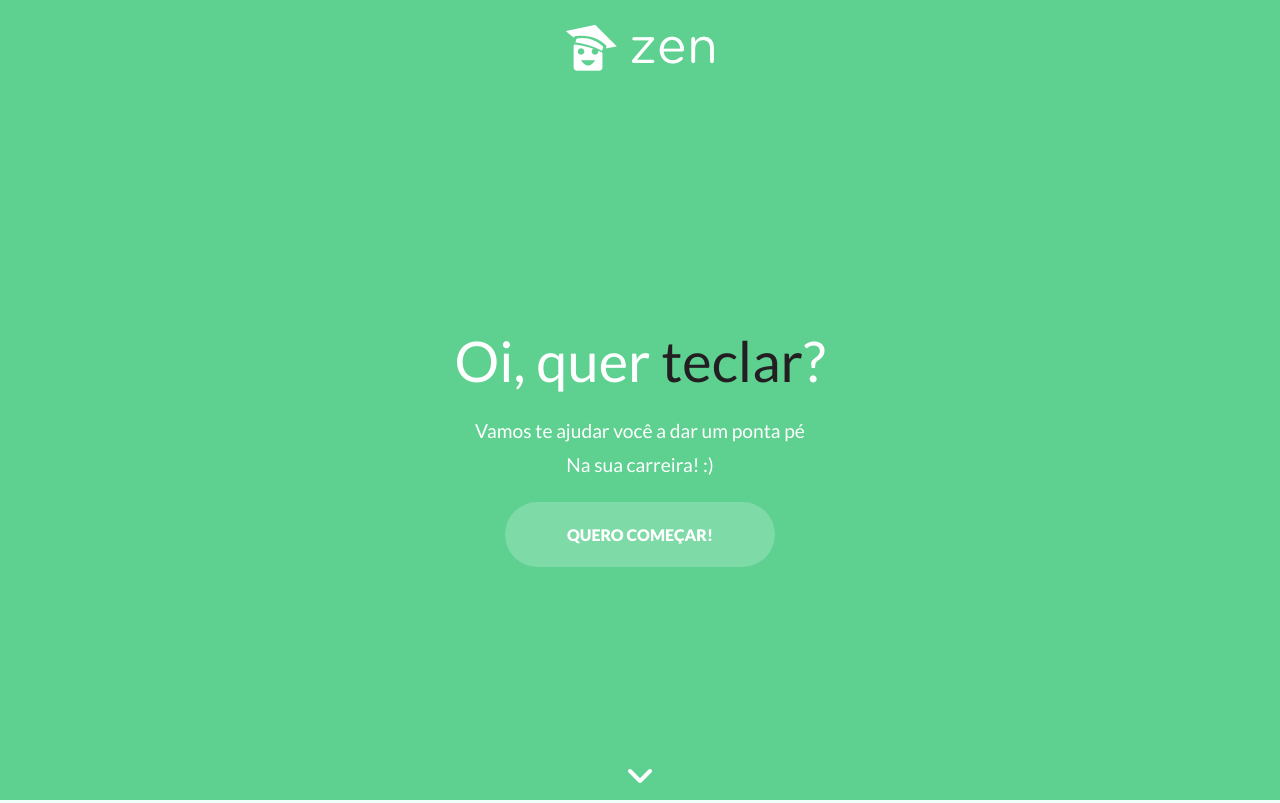
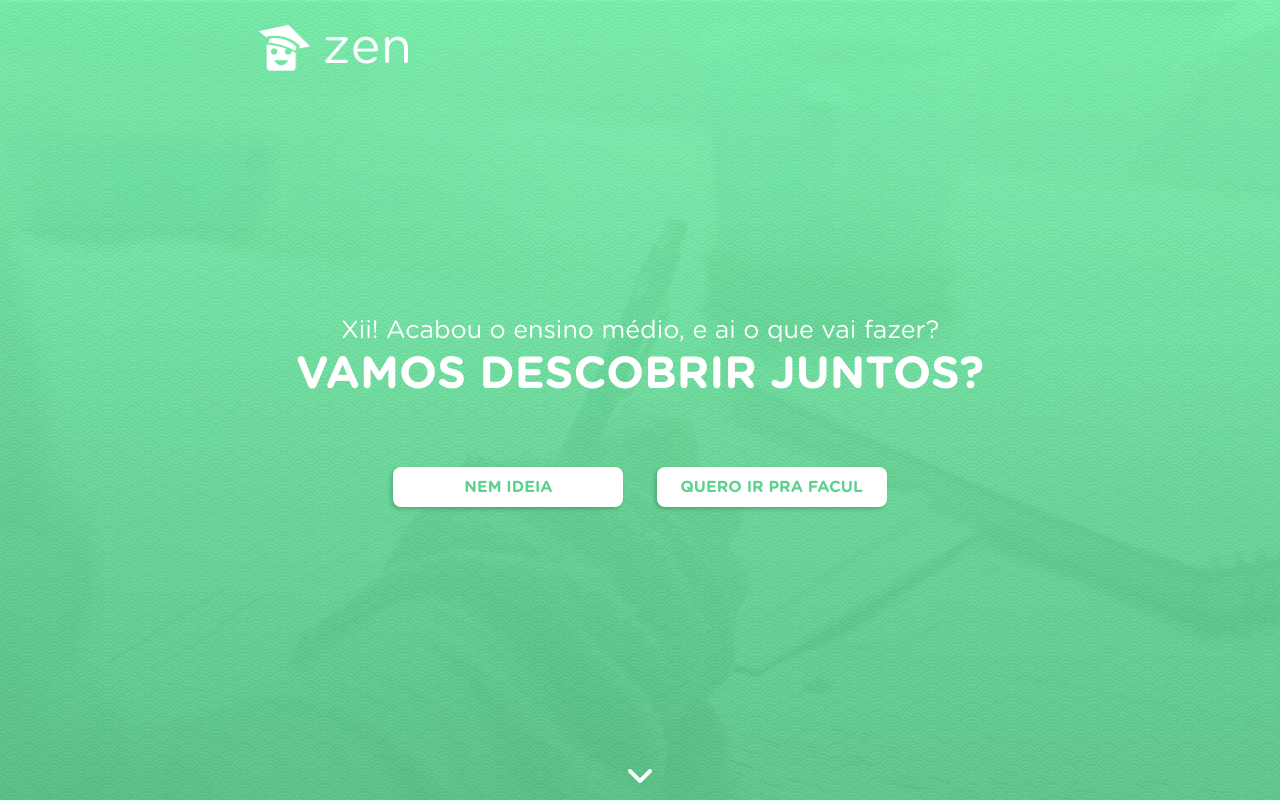
Before and after one commit to dougfabris/bootassign, a plain HTML site: page BOOT/ajustes/index.html in a window 1280 px wide. Shown: the top 803 px of the page. Drawn offline with nearby package versions, Linux system fonts and the light colour scheme.

Commit message:
changes landing page

```diff
--- a/BOOT/ajustes/index.html
+++ b/BOOT/ajustes/index.html
@@ -40,11 +40,12 @@
 				</div>
 				<div class="container" id="hero-content">
 					<div id="hero">
-						<p class="slogan">Oi, quer<span class="blackColor"> teclar</span>?</p>
-						<p class="slogan-b">
-							Vamos te ajudar você a dar um ponta pé<br>Na sua carreira! :)
-						</p>
-						<a href="chat.html" id="talkButton" class="button">QUERO COMEÇAR!</a>
+                        <p class="slogan-b">Xii! Acabou o ensino médio, e ai o que vai fazer?</p>
+						<p class="slogan">Vamos descobrir juntos?</p>
+                        <p class="groupButton">
+                            <a href="chat.html" class="button">NEM IDEIA</a>
+                            <a href="chat.html" class="button">QUERO IR PRA FACUL</a>
+                        </p>
 					</div>
 				</div>
 			</div>
--- a/BOOT/css/home.css
+++ b/BOOT/css/home.css
@@ -11,21 +11,26 @@ body {
 }
 
 @font-face{
-	font-family: "Calafia";
-	src: url('../assets/fonts/calafia-regular.otf');
+	font-family: "GothamRounded-Bold";
+	src: url('../assets/fonts/Gotham/Gotham%20Rounded%20Bold.otf');
+}
+@font-face {
+    font-family: "GothamRounded-Book";
+    src: url('../assets/fonts/Gotham/Gotham%20Rounded%20Book.otf');
 }
 
 .p-hero {
 	height: 94vh;
+    width: auto;
 	padding-top: 3vh;
 	padding-bottom: 3vh;
 	display: flex;
 	justify-content: center;
-	background: #5ED090;
+	background-image: url('../assets/imgs/bg.png');
 }
 
 .container {
-	height: 100%;
+	height: 95%;
 	margin-left: 50px;
 	margin-right: 50px;
 }
@@ -33,7 +38,7 @@ body {
 
 .flexbox-spacebetween {
 	display: flex;
-	justify-content: space-around;
+	/*justify-content: space-around;*/
 	align-items: center;
 	height: 100%;
 }
@@ -41,6 +46,7 @@ body {
 .header {
 	min-width: 100%;
 }
+
 #fixed-header {
 	position: fixed;
 	height: 70px;
@@ -99,16 +105,21 @@ body {
 }
 
 .slogan {
-	font-family: 'Lato';
-	color: white;
-	font-size: 42pt;
+    font-family: GothamRounded-Bold;
+    font-size: 45px;
+    color: #FFFFFF;
+    letter-spacing: 0;
 	text-align: center;
 	margin: auto;
+    text-transform: uppercase;
+    margin-top: -30px;
 }
 
 .slogan-b {
-	color: white;
-	font-size: 1.5vmax;
+    font-family: GothamRounded-Book;
+    font-size: 25px;
+    color: #FFFFFF;
+    letter-spacing: 0;
 	text-align: center;
 	line-height: 1.8;
 }
@@ -117,24 +128,39 @@ body {
 	color: #221E22;
 }
 
+.groupButton {
+    margin-top: 50px;
+}
+
 .button {
-	border-radius: 100px;
+    font-family: GothamRounded-Bold;
+    font-size: 16px;
+    color: #5ED090;
+    letter-spacing: 0;
+    background: #FFFFFF;
+    box-shadow: -2px 2px 4px 0 rgba(0,0,0,0.20);
+    border-radius: 8px;
+    text-decoration: none;
+    text-align: center;
+    display: inline-block;
+    min-width: 190px;
+    padding: 0 20px;
+    min-height: 40px;
+    height: 40px;
+    line-height: 40px;
+    margin: 15px;
+
+	/*border-radius: 100px;
 	text-decoration: none;
 	display: inline-block;
 	font-weight: 800;
-	text-align: center;
+	text-align: center;*/
 }
 
 #talkButton{
-	background-color: rgba(255, 255, 255, .2);
+	/*background-color: rgba(255, 255, 255, .2);
 	color: white;
-	font-size: 16px;
-	min-width: 190px;
-
-	padding: 0 40px;
-	min-height: 65px;
-	height: 65px;
-	line-height: 65px;
+	font-size: 16px;*/
 }
 
 #headerButton{
@@ -148,12 +174,6 @@ body {
 
 .button:hover {
 	transform: scale(1.05);
-	box-shadow: 0 16px 32px rgba(0, 0, 0, .15);
-	opacity: 1;
-}
-#talkButton:hover{
-	color: #000;
-	background-color: #fff;
 }
 
 .arrow {
```
Also changed, not shown: BOOT/assets/fonts/Gotham/Gotham Rounded Bold.otf (added), BOOT/assets/fonts/Gotham/Gotham Rounded Book.otf (added), BOOT/assets/fonts/Gotham/Gotham Rounded Light.otf (added), BOOT/assets/fonts/Gotham/Gotham Rounded Medium.otf (added), BOOT/assets/imgs/bg.png (added), BOOT/assets/imgs/logo (1).png (added).
